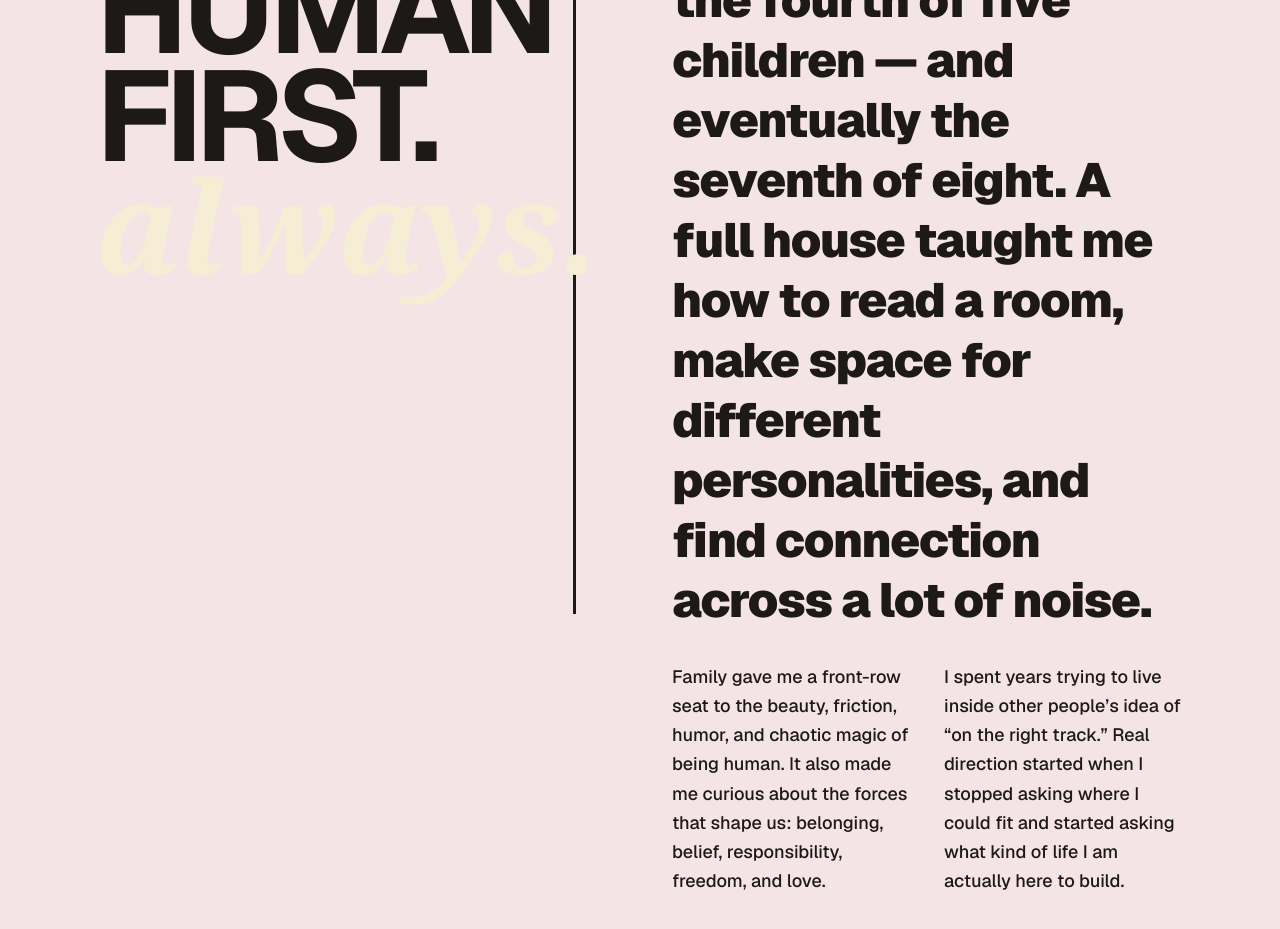
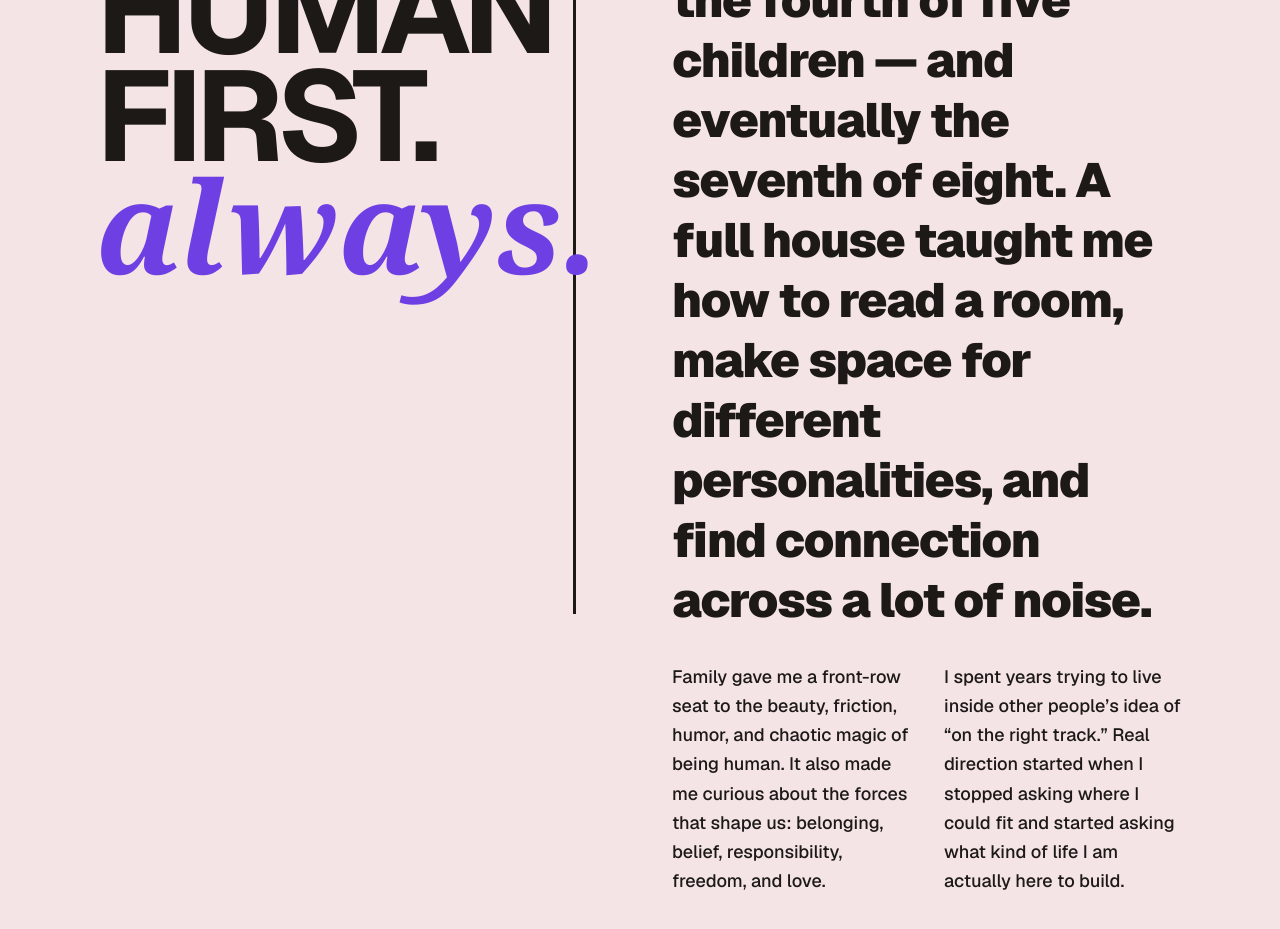
Before and after one commit to HelloSimone91/Simone-Hahaha, a Next.js app: page / in a window 1280 px wide. Shown: the part 2720-3649 px from the top of the page. Built offline with nearby package versions, Linux system fonts and the light colour scheme.

Commit message:
Improve Always text contrast

```diff
--- a/src/app/page.tsx
+++ b/src/app/page.tsx
@@ -173,7 +173,7 @@ export default function Home() {
               <span className="text-sm font-black tracking-widest uppercase text-stone-900">ABOUT ME</span>
               <h2 className="text-[4rem] sm:text-[6rem] lg:text-[7rem] xl:text-[8rem] font-bold tracking-tighter leading-[0.85] text-stone-900 uppercase">
                 HUMAN<br/>FIRST.<br/>
-                <span className="text-[#f5eed4] italic font-serif tracking-normal lowercase">Always.</span>
+                <span className="text-[#6e3fe3] italic font-serif tracking-normal lowercase">Always.</span>
               </h2>
             </div>
 
```
